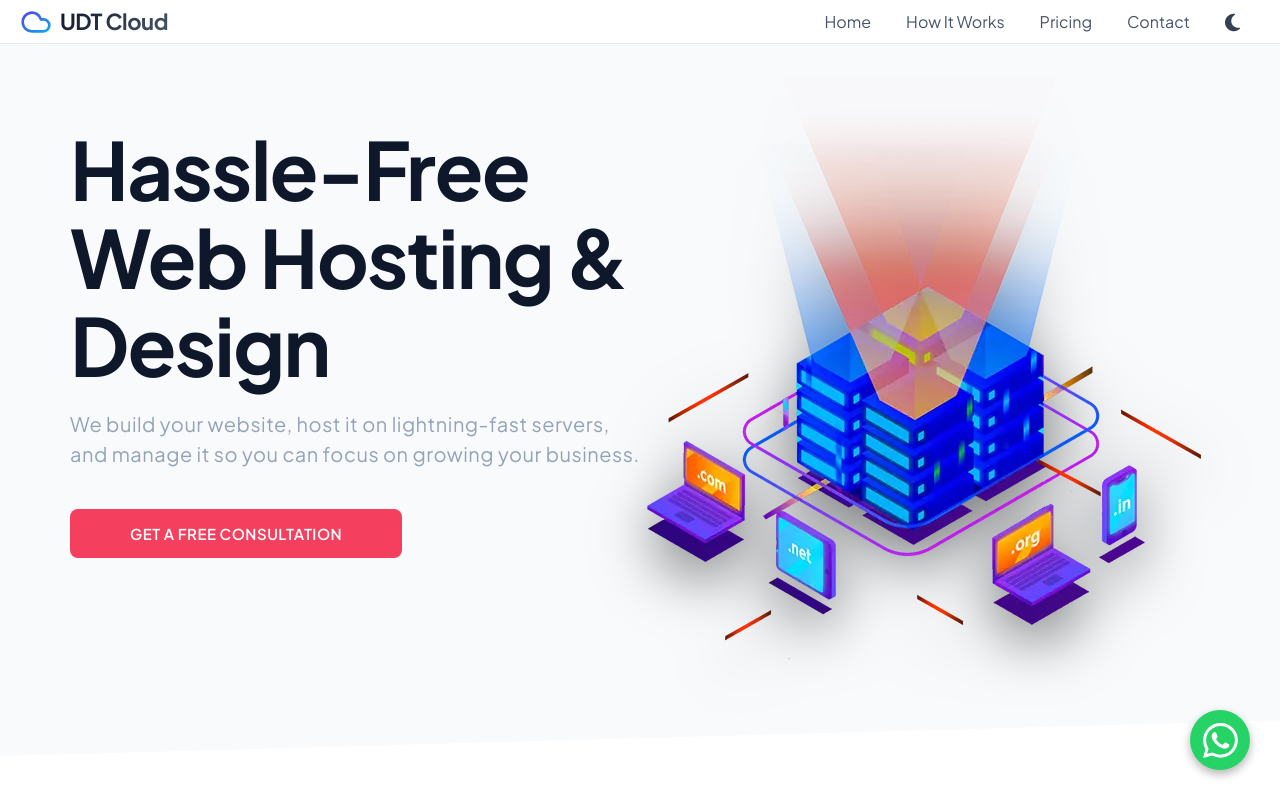
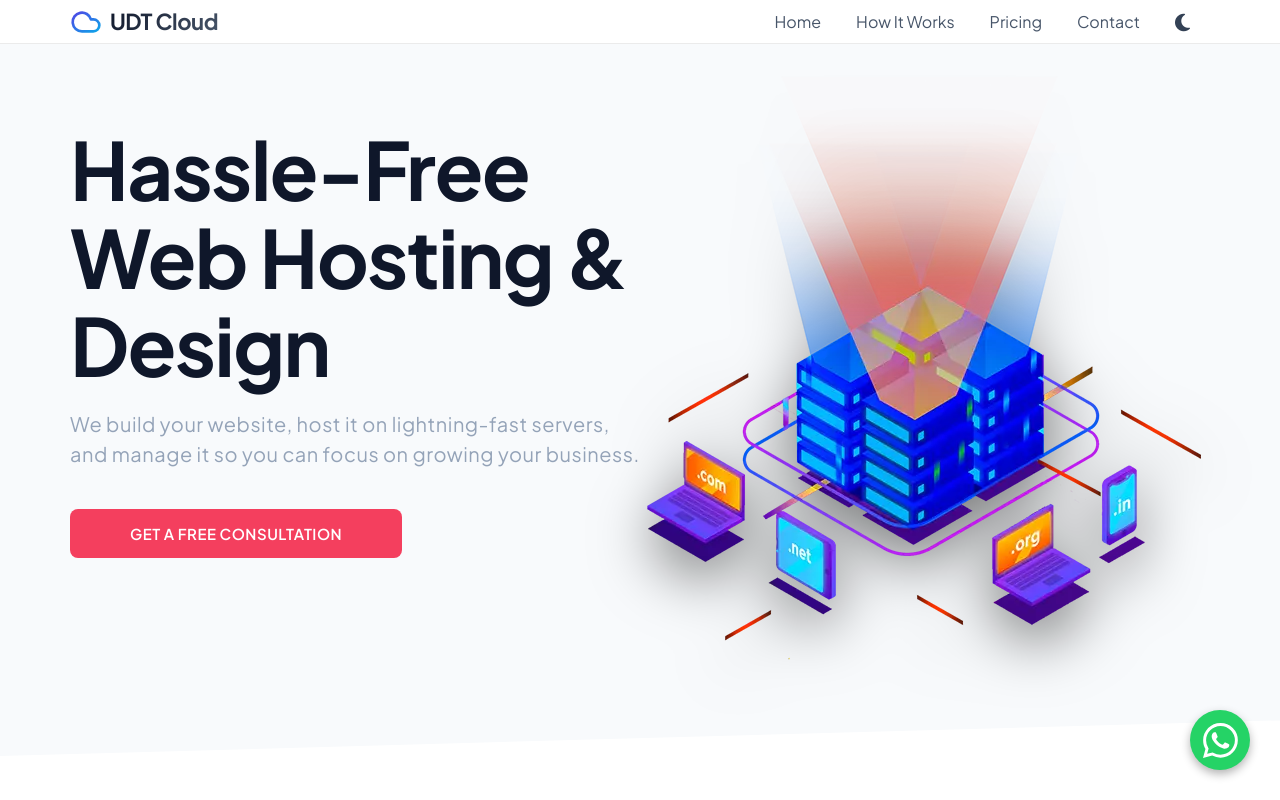
Before and after one commit to udithsc/cloud-hosting-web, a website built with Parcel: page src/index.html in a window 1280 px wide. Shown: the top 800 px of the page. Built offline with nearby package versions, Linux system fonts and the light colour scheme.

Commit message:
Updated header

```diff
--- a/src/css/styles.css
+++ b/src/css/styles.css
@@ -862,6 +862,12 @@ a {
   }
 }
 
+@media screen and (min-width: 1180px) {
+  .nav {
+    padding: 0.5rem calc(50% - 570px);
+  }
+}
+
 .theme-toggle i {
   color: var(--nav-icon);
   transition: transform 0.3s, color 0.3s;
```
